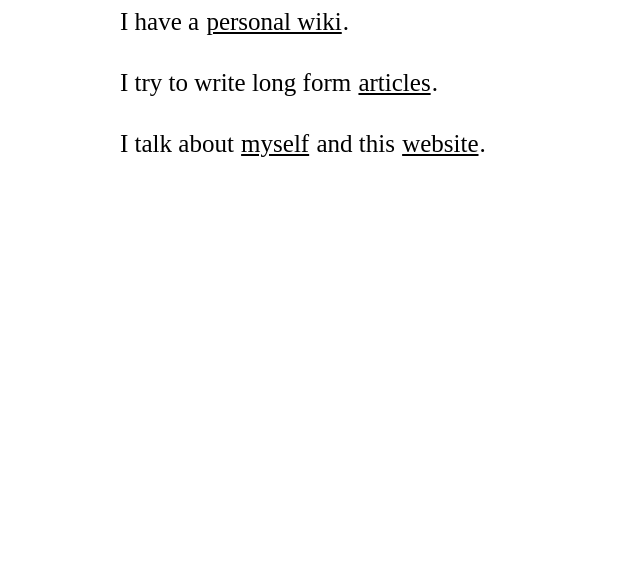
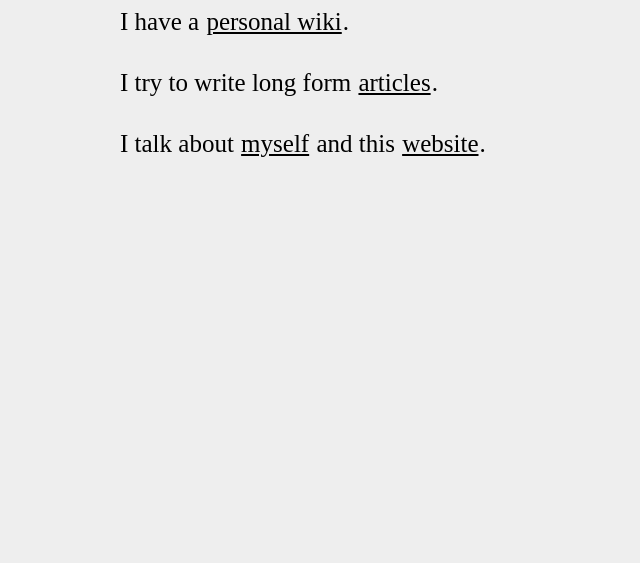
Before and after one commit to MattPerry1216/garden, an Eleventy site: page index.md in a window 1280 px wide. Shown: the part 247-810 px from the top of the page, without its empty margins (20-660 px from the left). Built offline with nearby package versions, Linux system fonts and the light colour scheme; Eleventy itself is replaced by a stand-in of ours; files that its build step writes are made by us from their sources; a web font is replaced by a local one.

Commit message:
Change background color

```diff
--- a/css/styles.css
+++ b/css/styles.css
@@ -3,7 +3,7 @@
 @import url('https://fonts.googleapis.com/css?family=JetBrain+Mono');
 
 body, li p {
-	background: white;
+	background: #eeeeee;
 	font-family: 'Frank Ruhl Libre', serif;
 	text-align: justify;
 	font-size: 25px;
```
